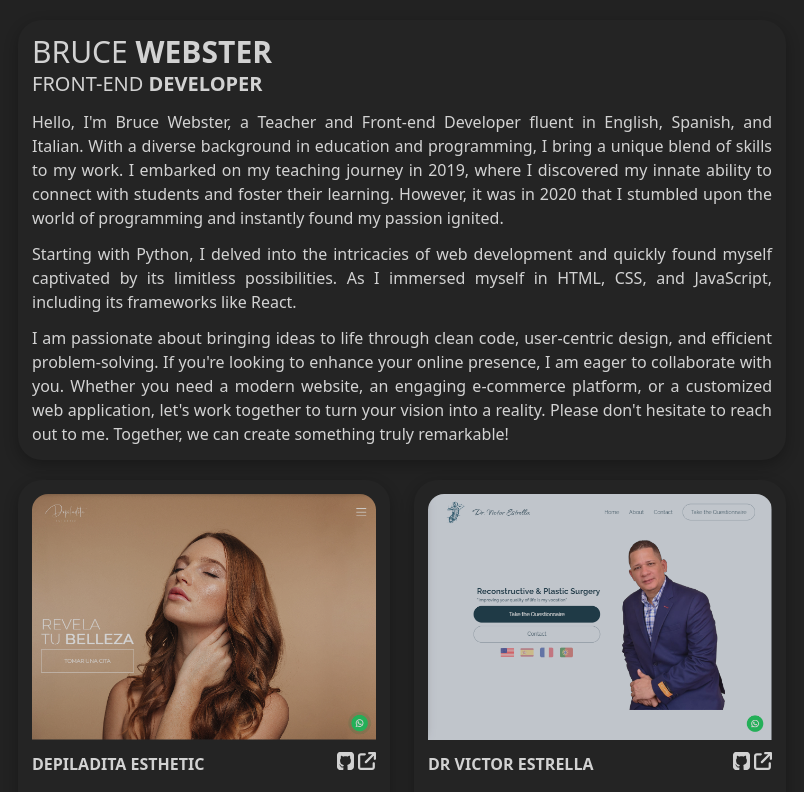
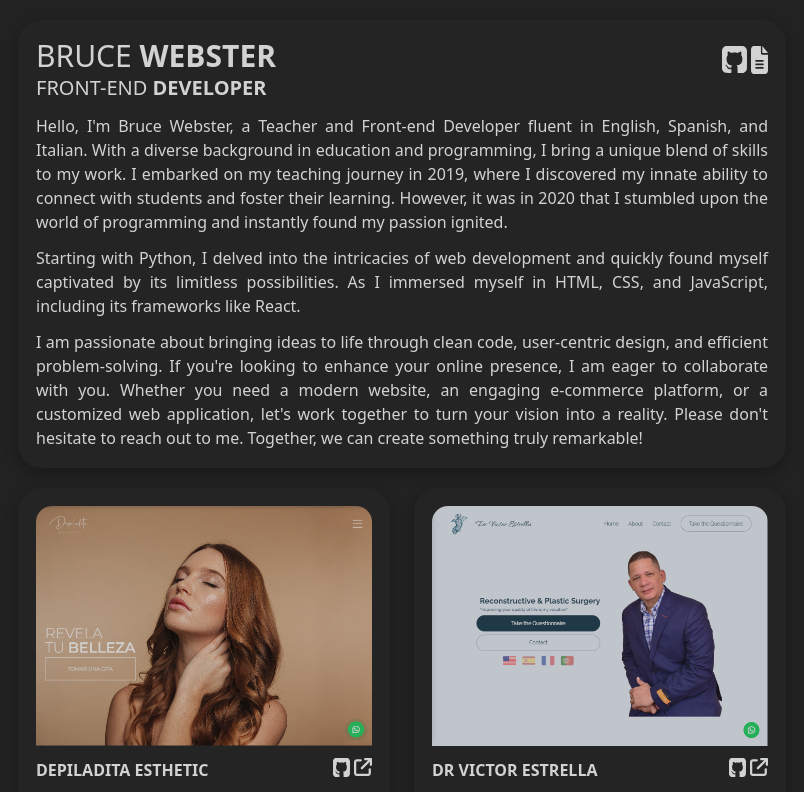
Before and after one commit to Bruce-Webster-21/bruce-s-portfolio, a Next.js app: page / in a window 1280 px wide. Shown: the top 792 px of the page, without its empty margins (238-1042 px from the left). Built offline with nearby package versions, Linux system fonts and the light colour scheme.

Commit message:
Added icons and other minor css adjustments

```diff
--- a/app/components/AboutMe.tsx
+++ b/app/components/AboutMe.tsx
@@ -1,7 +1,11 @@
+import Image from "next/image";
+import githubIcon from "@/public/icons/github-icon.svg";
+import resumeIcon from "@/public/icons/resume-icon.svg";
+
 const AboutMe = () => {
   return (
-    <div className="flex flex-col gap-3 gray-bg-color font-extralight p-3 border-transparent border-2 border-solid rounded-3xl transition duration-700 opacity-80 hover:opacity-100">
-      <div className="flex">
+    <div className="flex flex-col gap-3 gray-bg-color font-extralight p-4 border-transparent border-2 border-solid rounded-3xl transition duration-700 opacity-80 hover:opacity-100">
+      <div className="flex justify-between">
         <div className="uppercase">
           <h1 className="text-3xl">
             bruce <span className="font-bold">webster</span>
@@ -10,12 +14,12 @@ const AboutMe = () => {
             front-end <span className="font-bold">developer</span>
           </h2>
         </div>
-        <div>
+        <div className="flex mt-2 gap-1">
           <a href="https://github.com/Bruce-Webster-21">
-            {/*<img class="icon" src="img/icons/github-icon.svg" alt="GitHub icon">*/}
+            <Image src={githubIcon} width={25} alt="Github Icon" />
           </a>
           <a href="">
-            {/*<img class="icon" src="img/icons/resume-icon.svg" alt="Resume icon">*/}
+            <Image src={resumeIcon} width={17.5} alt="Résumé Icon" />
           </a>
         </div>
       </div>
--- a/app/components/ProjectItem.tsx
+++ b/app/components/ProjectItem.tsx
@@ -19,7 +19,7 @@ const ProjectItem: React.FC<ProjectItemProps> = ({
   projectImg,
 }) => {
   return (
-    <div className="w-full p-3 gray-bg-color border-transparent border-2 border-solid rounded-3xl transition duration-700 opacity-80 hover:opacity-100">
+    <div className="w-full p-4 gray-bg-color border-transparent border-2 border-solid rounded-3xl transition duration-700 opacity-80 hover:opacity-100">
       <Image
         className="rounded-t-2xl object-cover w-full"
         src={projectImg}
```
